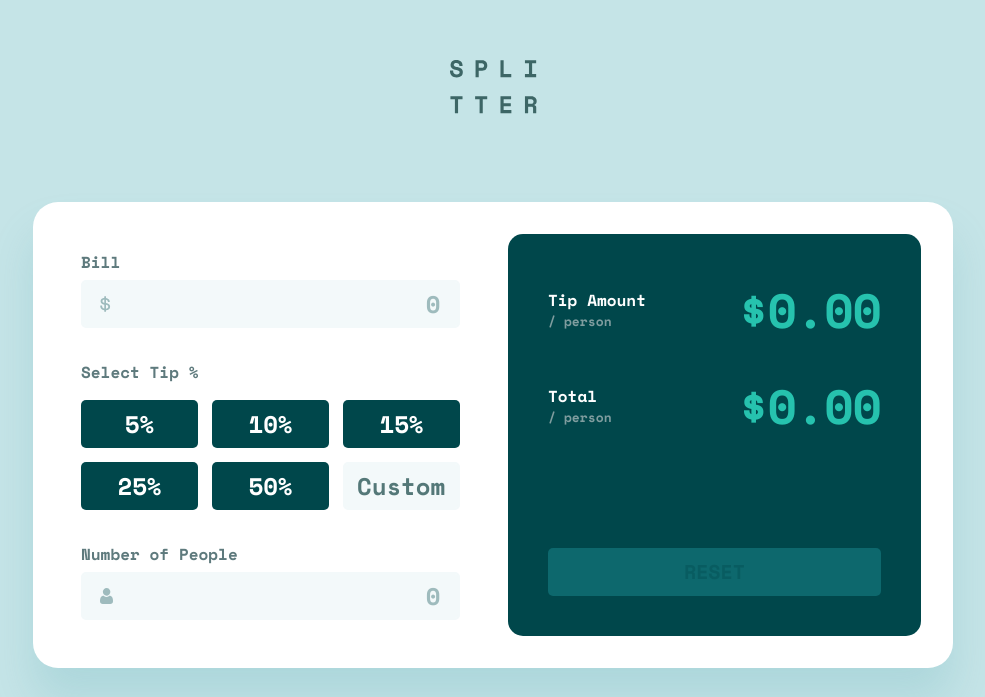
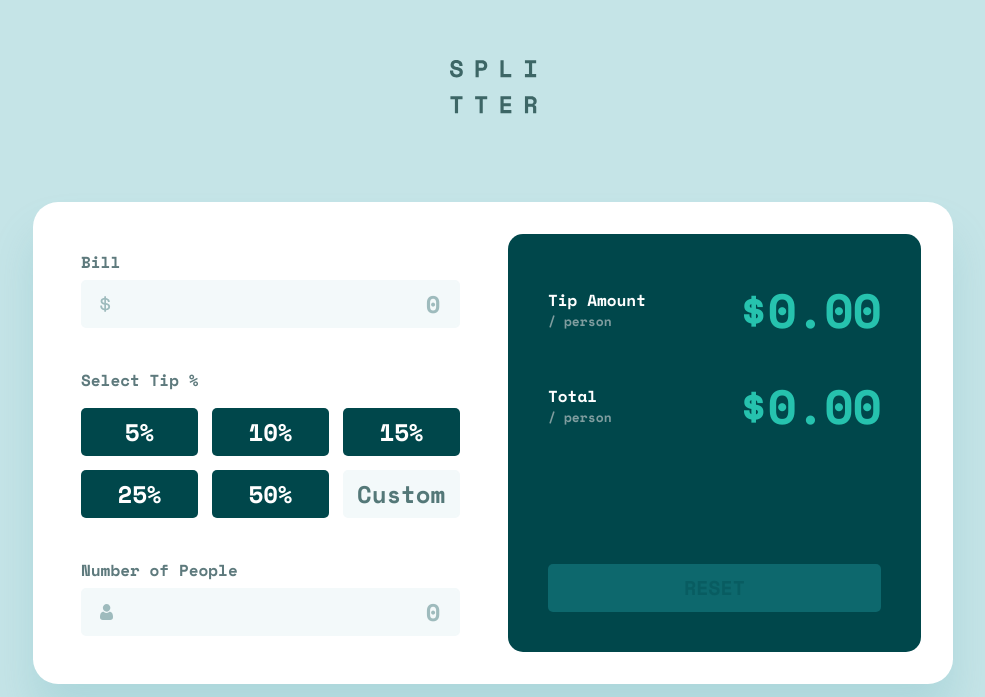
Before and after one commit to HanSeongLee/tip-calculator-app, a Next.js app: page / in a window 1280 px wide. Shown: the part 103-800 px from the top of the page, without its empty margins (147-1132 px from the left). Built offline with nearby package versions, Linux system fonts and the light colour scheme; no server answers.

Commit message:
ADD | grid-gap in TipCalculator on desktop

```diff
--- a/components/TipCalculatorForm/style.module.scss
+++ b/components/TipCalculatorForm/style.module.scss
@@ -24,6 +24,7 @@
 
     @include media(">desktop") {
       width: 379px;
+      grid-gap: 40px;
       padding: 16px 0;
     }
   }
```
